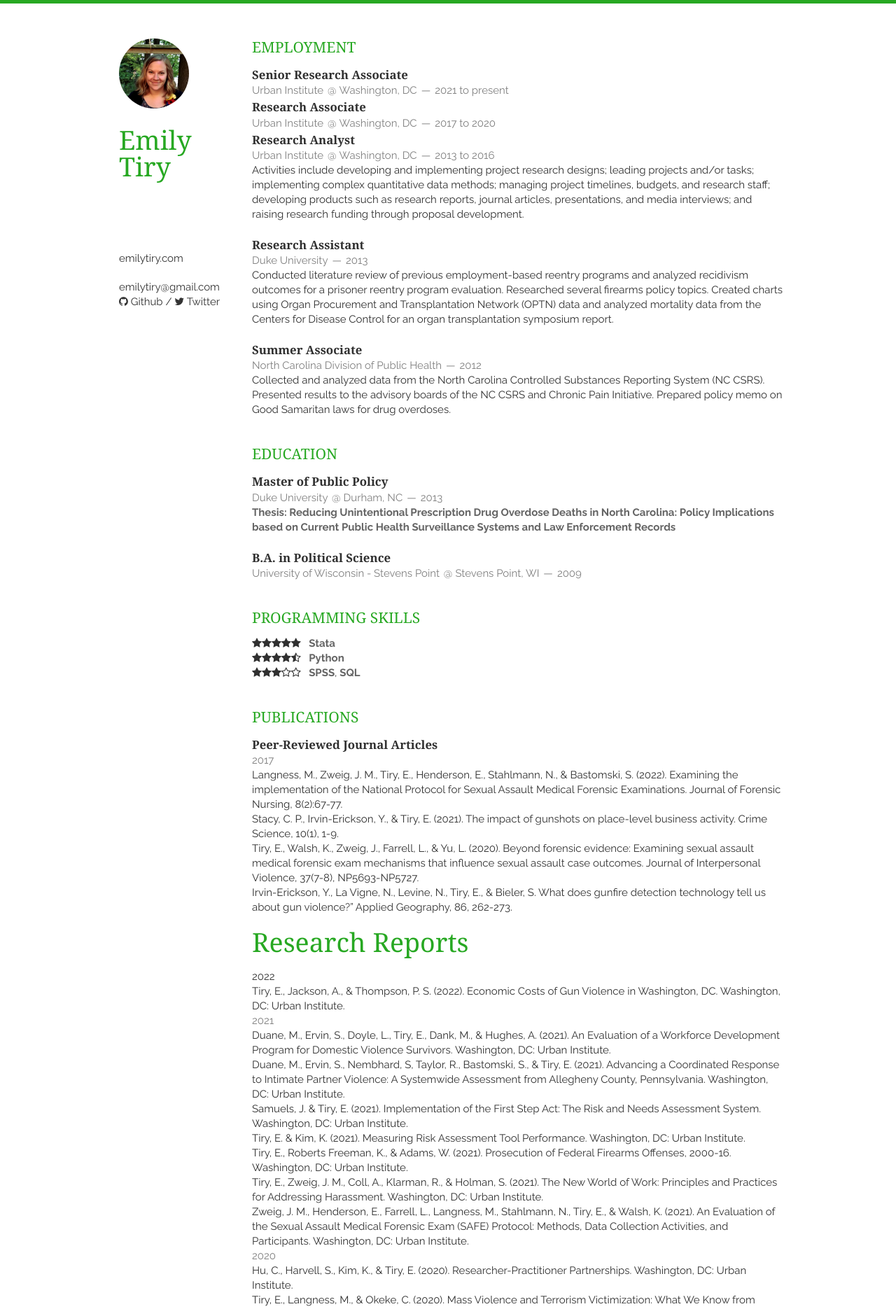
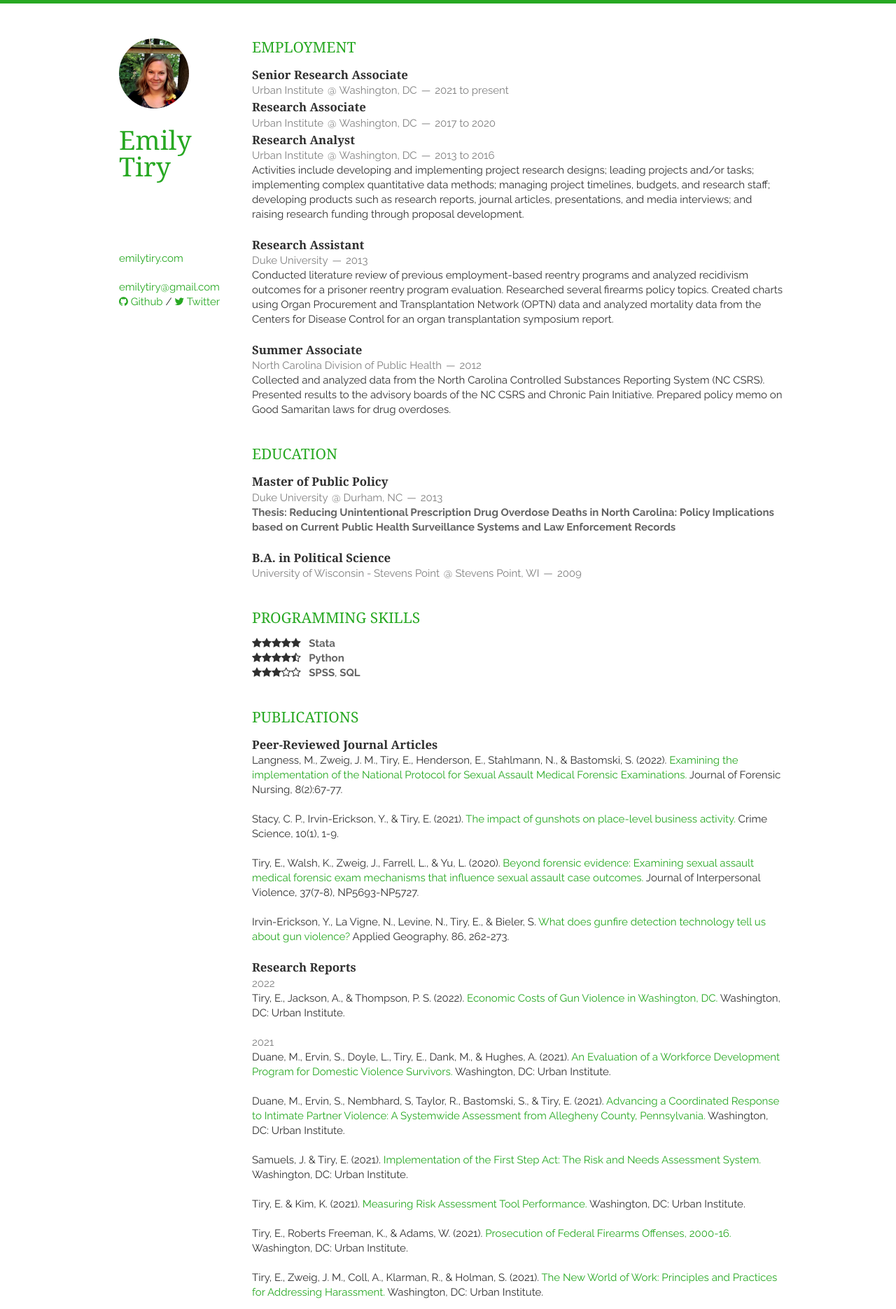
Before and after one commit to etiry/resume, a Jekyll site: the page built from index.html, in a window 1280 px wide. Shown: the top 1870 px of the page at 70% size. Built offline with Jekyll 4.4.1, drawn with Linux system fonts in a browser that asks for light colours; nearby versions of some CDN libraries; the list of posts is cut into pages by our own code.

Commit message:
Fix page breaks and link color

```diff
--- a/_includes/publications.html
+++ b/_includes/publications.html
@@ -3,19 +3,21 @@
     <article>
         <header>
             <h1>Peer-Reviewed Journal Articles</h1>
-            <span><time>2017</time></span>
         </header>
         <p>
             Langness, M., Zweig, J. M., Tiry, E., Henderson, E., Stahlmann, N., &amp; Bastomski, S. (2022). <a href="https://doi.org/10.1097/JFN.0000000000000369">Examining the implementation of the National Protocol for Sexual Assault Medical Forensic Examinations.</a> Journal of Forensic Nursing, 8(2):67-77.
         </p>
+        <br>
         <p>
             Stacy, C. P., Irvin-Erickson, Y., &amp; Tiry, E. (2021). <a href="https://doi.org/10.1186/s40163-021-00146-9">The impact of gunshots on place-level business activity.</a> Crime Science, 10(1), 1-9.
         </p>
+        <br>
         <p>
             Tiry, E., Walsh, K., Zweig, J., Farrell, L., &amp; Yu, L. (2020). <a href="https://doi.org/10.1177/0886260520961870">Beyond forensic evidence: Examining sexual assault medical forensic exam mechanisms that influence sexual assault case outcomes.</a> Journal of Interpersonal Violence, 37(7-8), NP5693-NP5727.
         </p>
+        <br>
         <p>
-            Irvin-Erickson, Y., La Vigne, N., Levine, N., Tiry, E., &amp; Bieler, S. <a href="https://doi.org/10.1016/j.apgeog.2017.06.013">What does gunfire detection technology tell us about gun violence?” Applied Geography, 86, 262-273.
+            Irvin-Erickson, Y., La Vigne, N., Levine, N., Tiry, E., &amp; Bieler, S. <a href="https://doi.org/10.1016/j.apgeog.2017.06.013">What does gunfire detection technology tell us about gun violence?</a> Applied Geography, 86, 262-273.
         </p>
     </article>
     <article>
@@ -26,57 +28,72 @@
         <p>
             Tiry, E., Jackson, A., &amp; Thompson, P. S. (2022). <a href="https://www.urban.org/research/publication/economic-costs-gun-violence-washington-dc">Economic Costs of Gun Violence in Washington, DC.</a> Washington, DC: Urban Institute.
         </p>
+        <br>
         <header>
             <span><time>2021</time></span>
         </header>
         <p>
             Duane, M., Ervin, S., Doyle, L., Tiry, E., Dank, M., &amp; Hughes, A. (2021). <a href="https://www.urban.org/research/publication/evaluation-workforce-development-program-domestic-violence-survivors">An Evaluation of a Workforce Development Program for Domestic Violence Survivors.</a> Washington, DC: Urban Institute.
         </p>
+        <br>
         <p>
             Duane, M., Ervin, S., Nembhard, S, Taylor, R., Bastomski, S., &amp; Tiry, E. (2021). <a href="https://www.urban.org/research/publication/advancing-coordinated-response-intimate-partner-violence">Advancing a Coordinated Response to Intimate Partner Violence: A Systemwide Assessment from Allegheny County, Pennsylvania.</a> Washington, DC: Urban Institute.
         </p>
+        <br>
         <p>
             Samuels, J. &amp; Tiry, E. (2021). <a href="https://www.urban.org/research/publication/implementation-first-step-act-risk-and-needs-assessment-system">Implementation of the First Step Act: The Risk and Needs Assessment System.</a> Washington, DC: Urban Institute.
         </p>
+        <br>
         <p>
             Tiry, E. &amp; Kim, K. (2021). <a href="https://www.urban.org/research/publication/measuring-risk-assessment-tool-performance">Measuring Risk Assessment Tool Performance.</a> Washington, DC: Urban Institute.
         </p>
+        <br>
         <p>
             Tiry, E., Roberts Freeman, K., &amp; Adams, W. (2021). <a href="https://www.ojp.gov/pdffiles1/bjs/grants/254520.pdf">Prosecution of Federal Firearms Offenses, 2000-16.</a> Washington, DC: Urban Institute.
         </p>
+        <br>
         <p>
             Tiry, E., Zweig, J. M., Coll, A., Klarman, R., &amp; Holman, S. (2021). <a href="https://www.urban.org/research/publication/new-world-work-principles-and-practices-addressing-harassment">The New World of Work: Principles and Practices for Addressing Harassment.</a> Washington, DC: Urban Institute.
         </p>
+        <br>
         <p>
             Zweig, J. M., Henderson, E., Farrell, L., Langness, M., Stahlmann, N., Tiry, E., &amp; Walsh, K. (2021). <a href="https://www.urban.org/research/publication/evaluation-implementation-sexual-assault-medical-forensic-exam-safe-protocol">An Evaluation of the Sexual Assault Medical Forensic Exam (SAFE) Protocol: Methods, Data Collection Activities, and Participants.</a> Washington, DC: Urban Institute.
         </p>
+        <br>
         <header>
             <span><time>2020</time></span>
         </header>
         <p>
             Hu, C., Harvell, S., Kim, K., &amp; Tiry, E. (2020). <a href="https://www.urban.org/research/publication/researcher-practitioner-partnerships">Researcher-Practitioner Partnerships.</a> Washington, DC: Urban Institute.
         </p>
+        <br>
         <p>
             Tiry, E., Langness, M., &amp; Okeke, C. (2020). <a href="https://www.urban.org/research/publication/mass-violence-and-terrorism-victimization-what-we-know-research-and-practice-based-evidence">Mass Violence and Terrorism Victimization: What We Know from Research- and Practice-Based Evidence.</a> Washington, DC: Center for Victim Research.
         </p>
+        <br>
         <p>
             Tiry, E., Shukla, R., &amp; Mallik-Kane, K. (2020). <a href="https://www.ojp.gov/library/publications/evaluating-medicaid-access-halfway-house-residents-research-partnership">Evaluating Medicaid Access for Halfway House Residents: A Research Partnership with the Connecticut Department of Correction.</a> Report submitted to the U.S. Department of Justice.
         </p>
+        <br>
         <header>
             <span><time>2019</time></span>
         </header>
         <p>
             Kim, K., Duwe, G., Tiry, E., Oglesby-Neal, A., Hu, C., Shields, R., Letourneau, E., &amp; Caldwell, M. (2019). <a href="https://nij.ojp.gov/library/publications/development-and-validation-actuarial-risk-assessment-tool-juveniles-history">Development and Validation of an Actuarial Risk Assessment Tool for Juveniles with a History of Sexual Offending.</a> Report submitted to the U.S. Department of Justice.
         </p>
+        <br>
         <p>
             Oglesby-Neal, A., Tiry, E., &amp; Kim, K. (2019). <a href="https://www.urban.org/research/publication/public-perceptions-police-social-media">Public Perceptions of Police on Social Media.</a> Washington, DC: Urban Institute.
         </p>
+        <br>
         <p>
             Tiry, E., Oglesby-Neal, A., &amp; Kim, K. (2019). <a href="https://www.urban.org/research/publication/social-media-guidebook-law-enforcement-agencies">Social Media Guidebook for Law Enforcement Agencies.</a> Washington, DC: Urban Institute.
         </p>
+        <br>
         <p>
             Zweig, J., Sniffen, C., &amp; Tiry, E. (2019). <a href="https://www.urban.org/research/publication/examining-ubers-use-sexual-misconduct-and-violence-taxonomy-and-development-ubers-united-states-safety-report">Examining Uber’s Use of the Sexual Misconduct and Violence Taxonomy and the Development of Uber’s United States Safety Report.</a> Washington, DC: Urban Institute.
         </p>
+        <br>
         <header>
             <span><time>2016</time></span>
         </header>
@@ -117,15 +134,19 @@
         <p>
             Tiry, E. &amp; Samuels, J. (2021, April 30). <a href="https://www.urban.org/urban-wire/three-ways-increase-impact-first-step-acts-earned-time-credits">Three Ways to Increase the Impact of the First Step Act’s Earned Time Credits.</a> Urban Wire.
         </p>
+        <br>
         <p>
             Tiry, E. &amp; Langness, M. (2020, October 15). <a href="https://www.urban.org/urban-wire/three-evidence-gaps-we-need-fill-better-support-survivors-mass-violence-and-terrorism">Three Evidence Gaps We Need to Fill to Better Support Survivors of Mass Violence and Terrorism.</a> Urban Wire.
         </p>
+        <br>
         <p>
             Zweig, J. &amp; Tiry, E. (2019, December 6). <a href="https://www.urban.org/urban-wire/three-lessons-businesses-can-learn-ubers-collecting-and-reporting-sexual-assault-data">Three Lessons Businesses Can Learn from Uber’s Collecting and Reporting Sexual Assault Data.</a> Urban Wire.
         </p>
+        <br>
         <p>
             Tiry, E. &amp; Samuels, J. (2019, September 5). <a href="https://www.urban.org/urban-wire/how-can-first-step-acts-risk-assessment-tool-lead-early-release-federal-prison">How Can the First Step Act's Risk Assessment Tool Lead to Early Release from Federal Prison?.</a> Urban Wire.
         </p>
+        <br>
         <p>
             Oglesby-Neal, A. &amp; Tiry, E. (2019, February 20). <a href="https://urban-institute.medium.com/how-to-categorize-large-amounts-of-text-data-71e1fd590e2a">How to Categorize Large Amounts of Text Data.</a> Data@Urban.
         </p>
--- a/static/css/layout.css
+++ b/static/css/layout.css
@@ -15,7 +15,7 @@ body {
 
 a {
     text-decoration: none;
-    /*color:#27A822;*/
+    color:#27A822;
     /*background-color: rgba(39, 168, 34, 0.06);*/
 }
 
```
